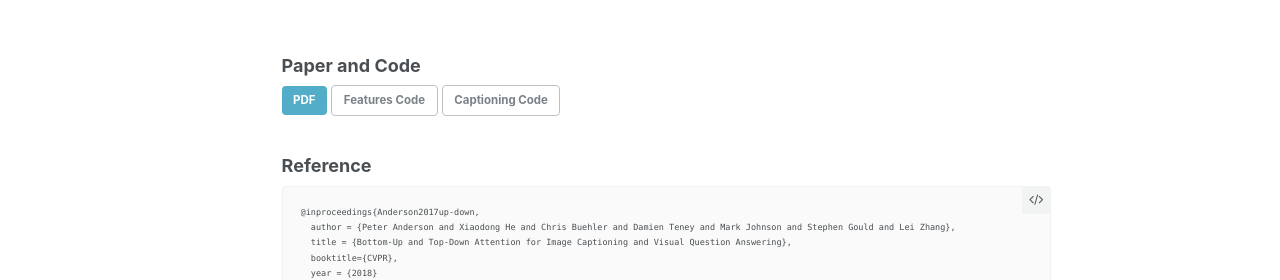
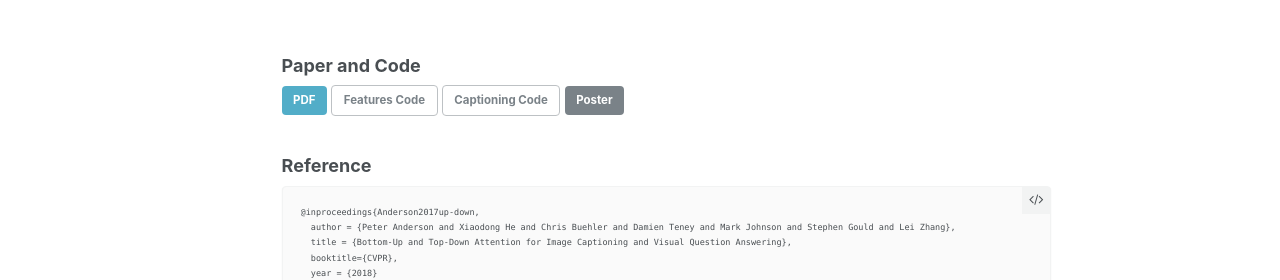
Before and after one commit to peteanderson80/peteanderson80.github.io, a Jekyll site: the page built from _posts/2017-08-11-up-down-attention.md, in a window 1280 px wide. Shown: the part 1009-1289 px from the top of the page. Built offline with Jekyll 4.4.1, drawn with Linux system fonts in a browser that asks for light colours; a script that is not in the unit is left out; comment, search, counter and statistics services are not loaded.

Commit message:
Add CVPR posters

```diff
--- a/_data/publications.yml
+++ b/_data/publications.yml
@@ -8,6 +8,7 @@ main:
       - "[Project](https://bringmeaspoon.org/){: .btn .btn--success}"
       - "[PDF](https://arxiv.org/pdf/1711.07280){: .btn .btn--info}"
       - "[Code](https://github.com/peteanderson80/Matterport3DSimulator){: .btn .btn--inverse}"
+      - "[Poster](/images/cvpr18_VLN_poster.pdf){: .btn}"
   - title: "Bottom-Up and Top-Down Attention for Image Captioning and Visual Question Answering"
     authors: "Peter Anderson, Xiaodong He, Chris Buehler, Damien Teney, Mark Johnson, Stephen Gould, Lei Zhang"
     venue: "Accepted to *IEEE Conference on Computer Vision and Pattern Recognition (CVPR)*, 2018. **Oral Presentation**"
@@ -17,6 +18,7 @@ main:
       - "[PDF](https://arxiv.org/pdf/1707.07998){: .btn .btn--info}"
       - "[Features Code](https://github.com/peteanderson80/bottom-up-attention){: .btn .btn--inverse}"
       - "[Captioning Code](https://github.com/peteanderson80/Up-Down-Captioner){: .btn .btn--inverse}"
+      - "[Poster](/images/cvpr18_UpDown_poster.pdf){: .btn}"
   - title: "Tips and Tricks for Visual Question Answering: Learnings from the 2017 Challenge"
     authors: "Damien Teney, Peter Anderson, Xiaodong He, Anton van den Hengel"
     venue: "Accepted to *IEEE Conference on Computer Vision and Pattern Recognition (CVPR)*, 2018."
--- a/_posts/2017-08-11-up-down-attention.md
+++ b/_posts/2017-08-11-up-down-attention.md
@@ -28,6 +28,7 @@ Top-down visual attention mechanisms have been used extensively in image caption
 [PDF](/images/1707.07998-up-down.pdf){: .btn .btn--info}
 [Features Code](https://github.com/peteanderson80/bottom-up-attention){: .btn .btn--inverse}
 [Captioning Code](https://github.com/peteanderson80/Up-Down-Captioner){: .btn .btn--inverse}
+[Poster](/images/cvpr18_UpDown_poster.pdf){: .btn}
 
 
 ### Reference
```
Also changed, not shown: 2 other files.
